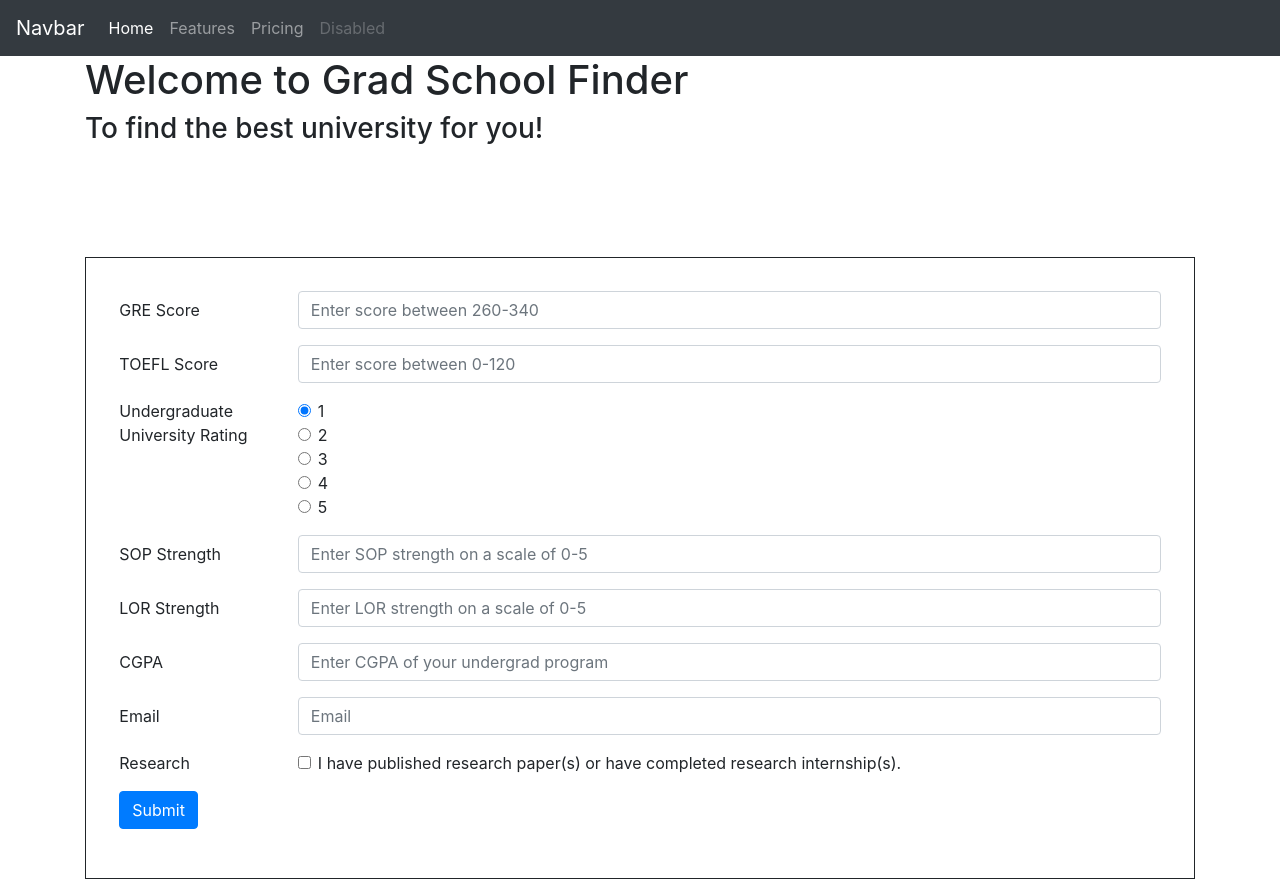
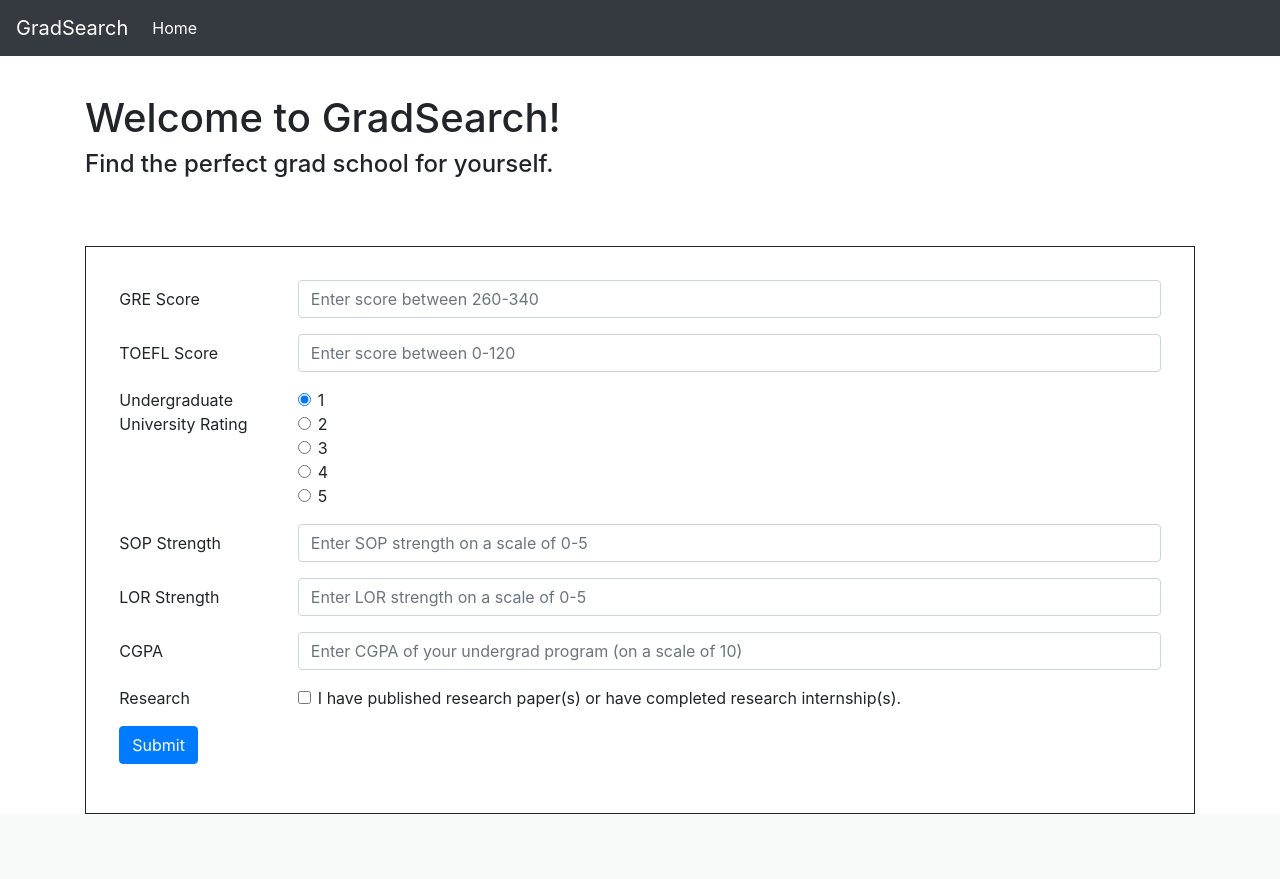
Before and after one commit to shreayan98c/Grad-Admission, a Flask app: page / in a window 1280 px wide. After the commit the page ends 814 px from the top, so only its background shows below. Run offline with Flask 2, Linux system fonts and the light colour scheme; some libraries are stand-ins or nearby versions.

Commit message:
Designed form

```diff
--- a/static/css/style.css
+++ b/static/css/style.css
@@ -1,6 +1,11 @@
 form
 {
-	margin-top: 10%;
+	margin-top: 6%;
 	border: 1px solid;
 	padding: 3%;
 }
+
+div.container.mainbody
+{
+	padding-top: 3%;
+}
--- /dev/null
+++ b/static/js/main.js
@@ -0,0 +1,11 @@
+console.log("Connected to JS!")
+
+function validate() {
+	var gre = document.getElementById('gre').value;
+	if(gre<260 || gre>340)
+	{
+		return false;
+	}
+
+	return true;
+}
--- a/templates/index.html
+++ b/templates/index.html
@@ -3,7 +3,7 @@
 <head>
 
   <meta charset="utf-8">
-	<title>Graduate School Finder</title>
+  <title>GradSearch - Find the perfect school</title>
   <meta name="viewport" content="width=device-width, initial-scale=1, maximum-scale=1">
 
   <!-- CSS Files -->
@@ -14,7 +14,7 @@
 <body>
 
   <nav class="navbar navbar-expand-lg navbar-dark bg-dark">
-  <a class="navbar-brand" href="#">Navbar</a>
+    <a class="navbar-brand" href="#">GradSearch</a>
     <button class="navbar-toggler" type="button" data-toggle="collapse" data-target="#navbarNav" aria-controls="navbarNav" aria-expanded="false" aria-label="Toggle navigation">
       <span class="navbar-toggler-icon"></span>
     </button>
@@ -23,24 +23,15 @@
         <li class="nav-item active">
           <a class="nav-link" href="#">Home <span class="sr-only">(current)</span></a>
         </li>
-      <li class="nav-item">
-        <a class="nav-link" href="#">Features</a>
-      </li>
-      <li class="nav-item">
-        <a class="nav-link" href="#">Pricing</a>
-      </li>
-      <li class="nav-item">
-        <a class="nav-link disabled" href="#" tabindex="-1" aria-disabled="true">Disabled</a>
-      </li>
       </ul>
     </div>
   </nav>
 
-	<div class="container">
+  <div class="container mainbody">
 
-	<h1>Welcome to Grad School Finder</h1>
+    <h1>Welcome to GradSearch!</h1>
 
-  <h3>To find the best university for you!</h3>
+    <h4>Find the perfect grad school for yourself.</h4>
 
     <form id="data_form" method="POST" action="/list_univs">
 
@@ -114,15 +105,7 @@
       <div class="form-group row">
         <label for="cgpa" class="col-sm-2 col-form-label">CGPA</label>
         <div class="col-sm-10">
-      <input type="text" class="form-control" id="CGPA" placeholder="Enter CGPA of your undergrad program">
-    </div>
-  </div>
-
-
-  <div class="form-group row">
-    <label for="inputEmail3" class="col-sm-2 col-form-label">Email</label>
-    <div class="col-sm-10">
-      <input type="email" class="form-control" id="inputEmail3" placeholder="Email">
+          <input type="text" class="form-control" id="CGPA" placeholder="Enter CGPA of your undergrad program (on a scale of 10)">
         </div>
       </div>
 
@@ -139,7 +122,7 @@
       </div>
       <div class="form-group row">
         <div class="col-sm-10">
-      <button type="submit" class="btn btn-primary">Submit</button>
+          <button type="submit" class="btn btn-primary" onclick="validate();">Submit</button>
         </div>
       </div>
     </form>
@@ -151,6 +134,6 @@
   <script src="https://cdnjs.cloudflare.com/ajax/libs/popper.js/1.14.7/umd/popper.min.js" integrity="sha384-UO2eT0CpHqdSJQ6hJty5KVphtPhzWj9WO1clHTMGa3JDZwrnQq4sF86dIHNDz0W1" crossorigin="anonymous"></script>
   <script src="https://stackpath.bootstrapcdn.com/bootstrap/4.3.1/js/bootstrap.min.js" integrity="sha384-JjSmVgyd0p3pXB1rRibZUAYoIIy6OrQ6VrjIEaFf/nJGzIxFDsf4x0xIM+B07jRM" crossorigin="anonymous"></script>
   <script src="https://ajax.googleapis.com/ajax/libs/jquery/3.1.0/jquery.min.js"></script>
-    <!-- <script src="static/js/main.js"></script> -->
+  <script src="static/js/main.js"></script>
 </body>
 </html>
```
Lines whose indentation alone changed are shown as unchanged.
